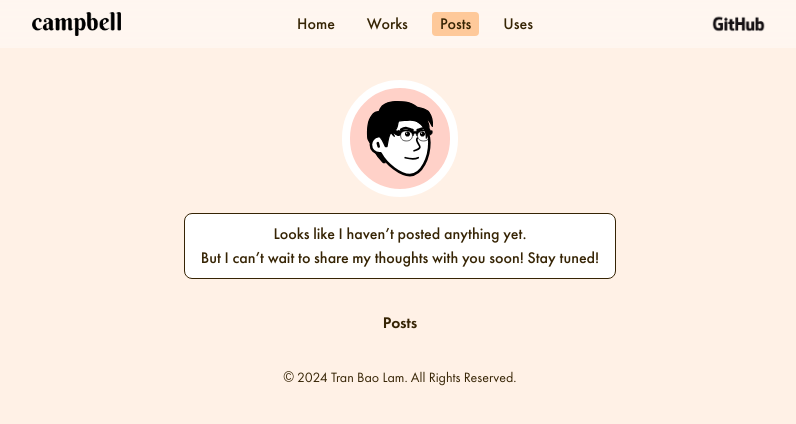
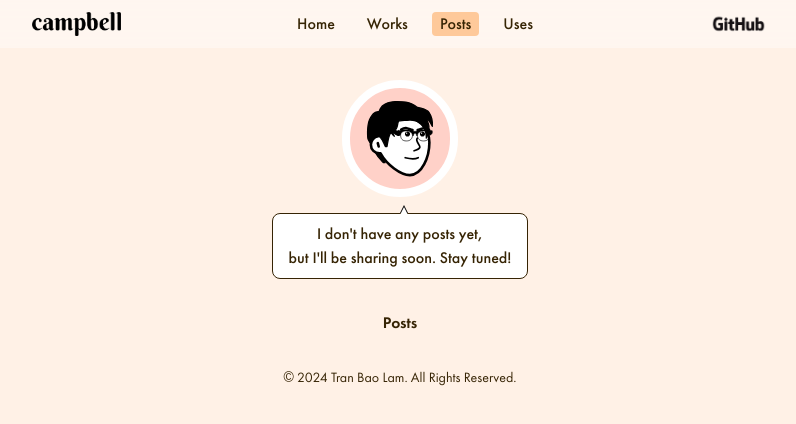
Before and after one commit to tranbaolam26902/campbells-corner, a Next.js app: page /posts in a window 1280 px wide. Shown: the top 424 px of the page, without its empty margins (240-1036 px from the left). Built offline with nearby package versions, Linux system fonts and the light colour scheme.

Commit message:
add message box arrows & change messages

```diff
--- a/src/app/posts/page.tsx
+++ b/src/app/posts/page.tsx
@@ -15,9 +15,10 @@ export default function Page() {
                 <Avatar />
                 <MessageDialog
                     messages={[
-                        'Looks like I haven’t posted anything yet.',
-                        'But I can’t wait to share my thoughts with you soon! Stay tuned!'
+                        "I don't have any posts yet,",
+                        "but I'll be sharing soon. Stay tuned!"
                     ]}
+                    arrow='top'
                 />
             </section>
             <section>
--- a/src/app/uses/page.tsx
+++ b/src/app/uses/page.tsx
@@ -15,9 +15,10 @@ export default function Page() {
                 <Avatar />
                 <MessageDialog
                     messages={[
-                        'Curious about the tech gear I use?',
-                        'Check back soon for detailed reviews and insights!'
+                        "I'm currently updating my tech gear list,",
+                        "stay tuned for what's coming!"
                     ]}
+                    arrow='top'
                 />
             </section>
             <section>
```
